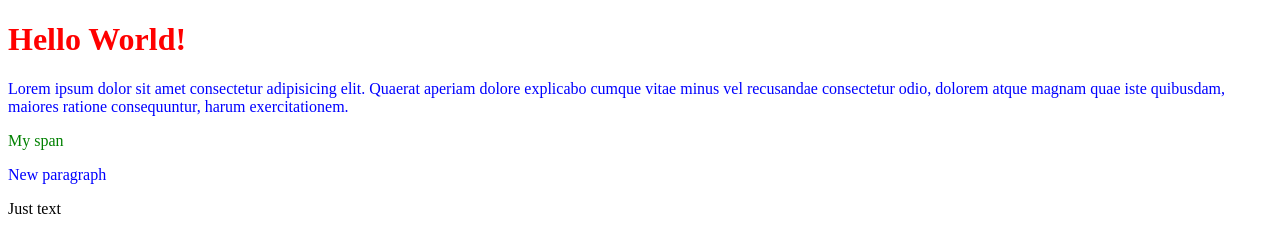
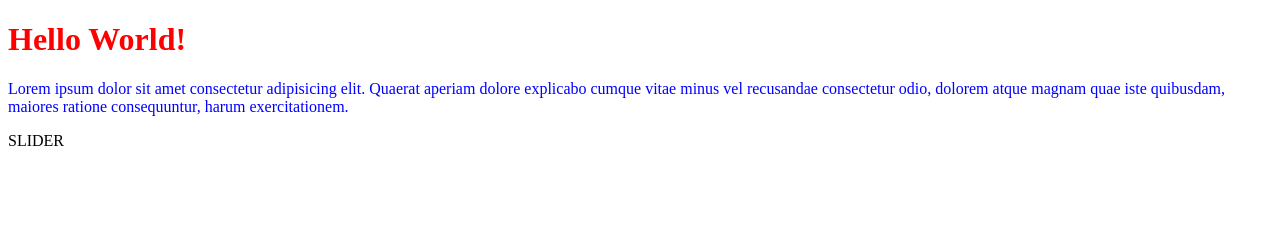
Before and after one commit to arthur-tarasov/test-git, a plain HTML site: page index.html in a window 1280 px wide. Drawn offline with Linux system fonts and the light colour scheme.

Commit message:
Add slider

```diff
--- a/index.html
+++ b/index.html
@@ -12,11 +12,8 @@
 
     <p>Lorem ipsum dolor sit amet consectetur adipisicing elit. Quaerat aperiam dolore explicabo cumque vitae minus vel recusandae consectetur odio, dolorem atque magnam quae iste quibusdam, maiores ratione consequuntur, harum exercitationem.</p>
 
-    <span>My span</span>
-    <img src="" />
-
-    <p>New paragraph</p>
-
-    Just text
+    <div>
+        SLIDER
+    </div>
 </body>
 </html>
```
